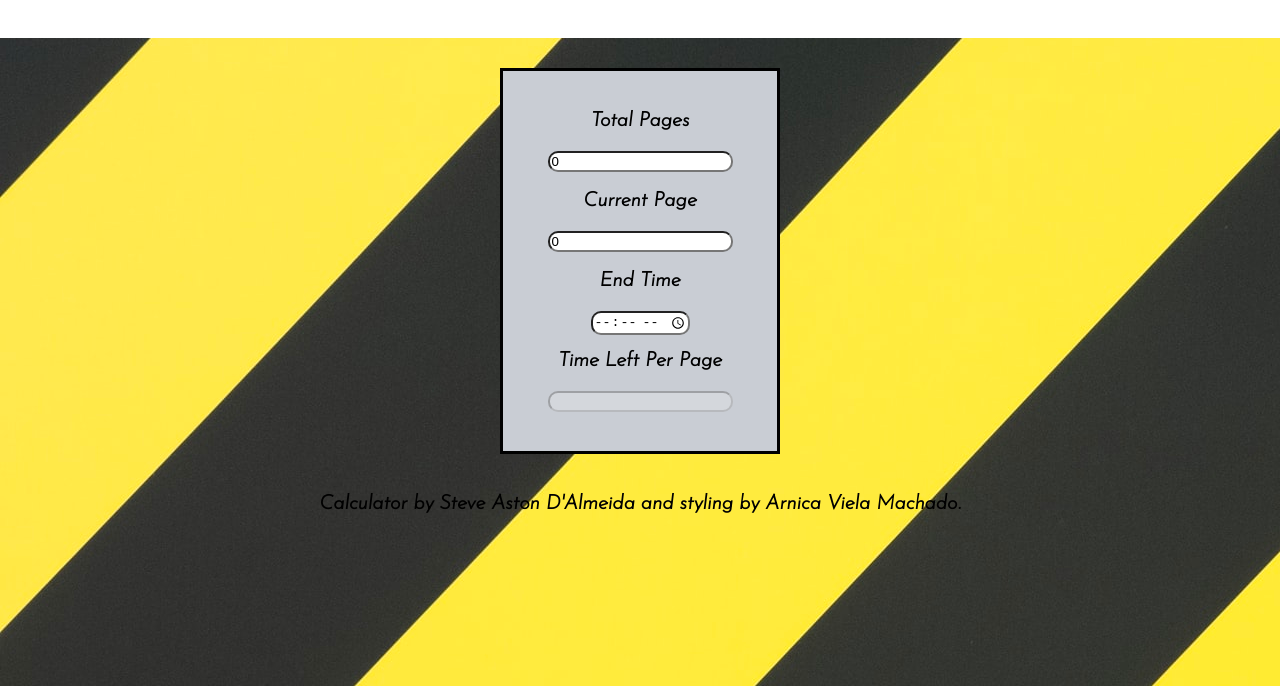
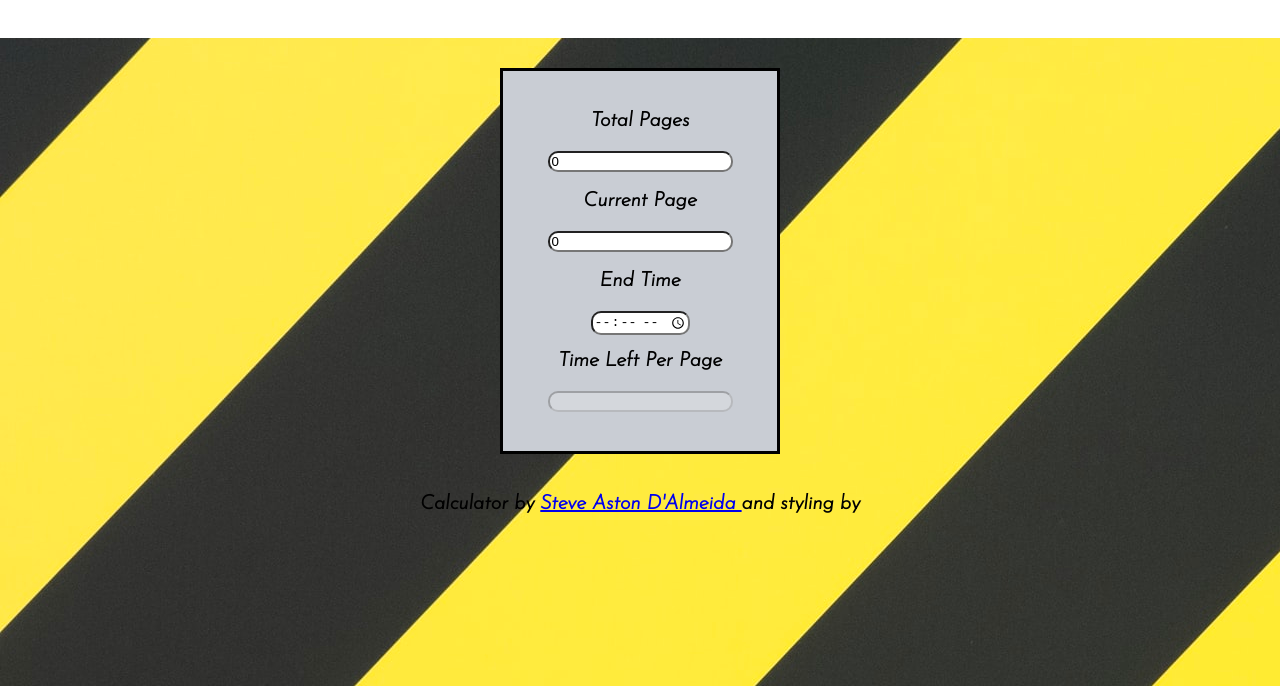
Before and after one commit to arnicamachado/page-time-calc, a plain HTML site: page timecalc-steve-and-arnica/index.html in a window 1280 px wide. Shown: the part 114-800 px from the top of the page. Drawn offline with Linux system fonts and the light colour scheme.

Commit message:
Added LinkedIn profile links to credits.

```diff
--- a/timecalc-steve-and-arnica/index.html
+++ b/timecalc-steve-and-arnica/index.html
@@ -37,7 +37,7 @@
 
   <div class="bottom">
     <p>
-      Calculator by Steve Aston D'Almeida and styling by Arnica Viela Machado.
+        Calculator by <a href="https://www.linkedin.com/in/steve-350/"> Steve Aston D'Almeida </a> and styling by <a href="https://www.linkedin.com/in/arnica-machado/" Arnica Viela Machado.</a>
     </p>
   </div>
 
```
